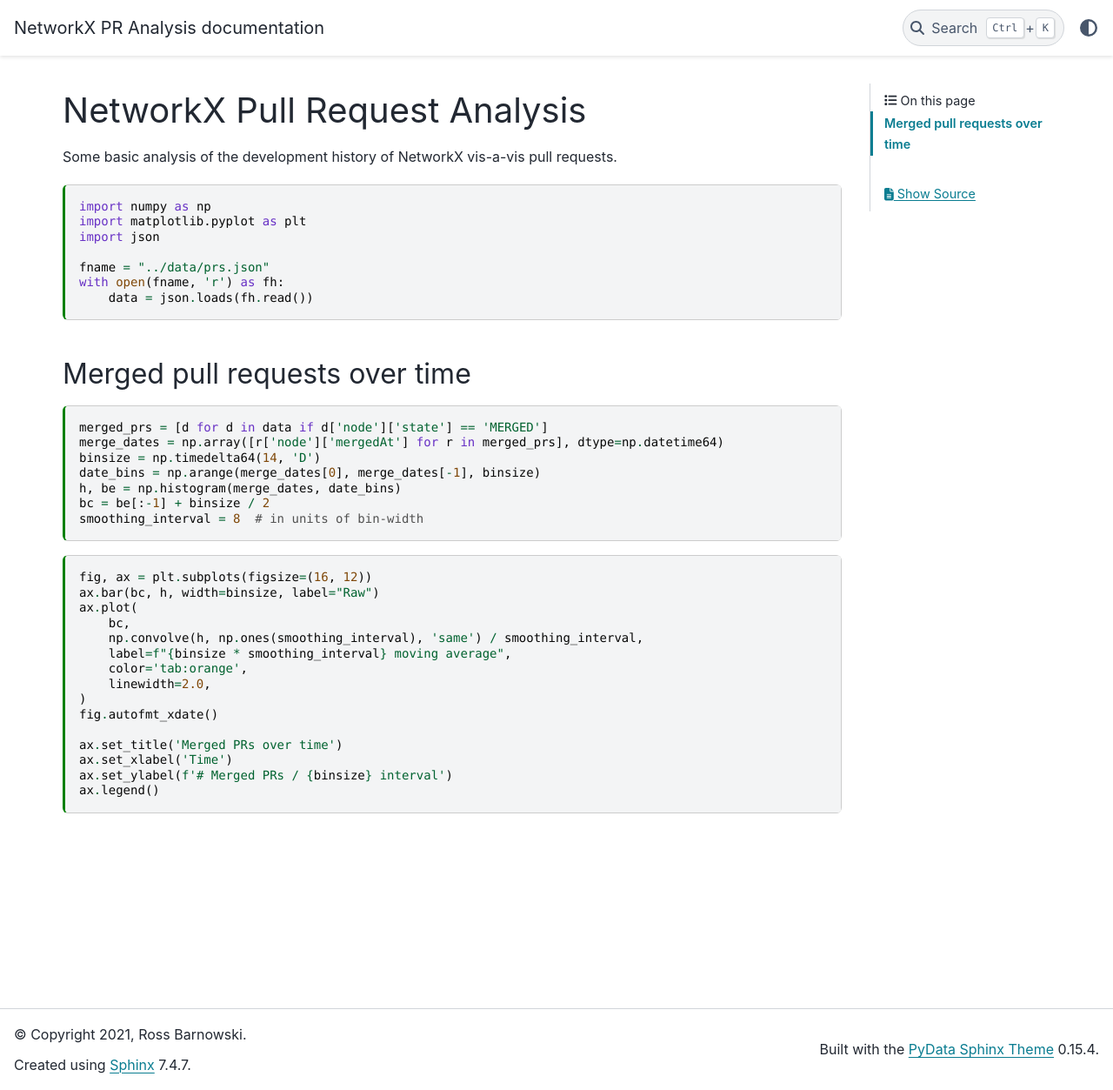
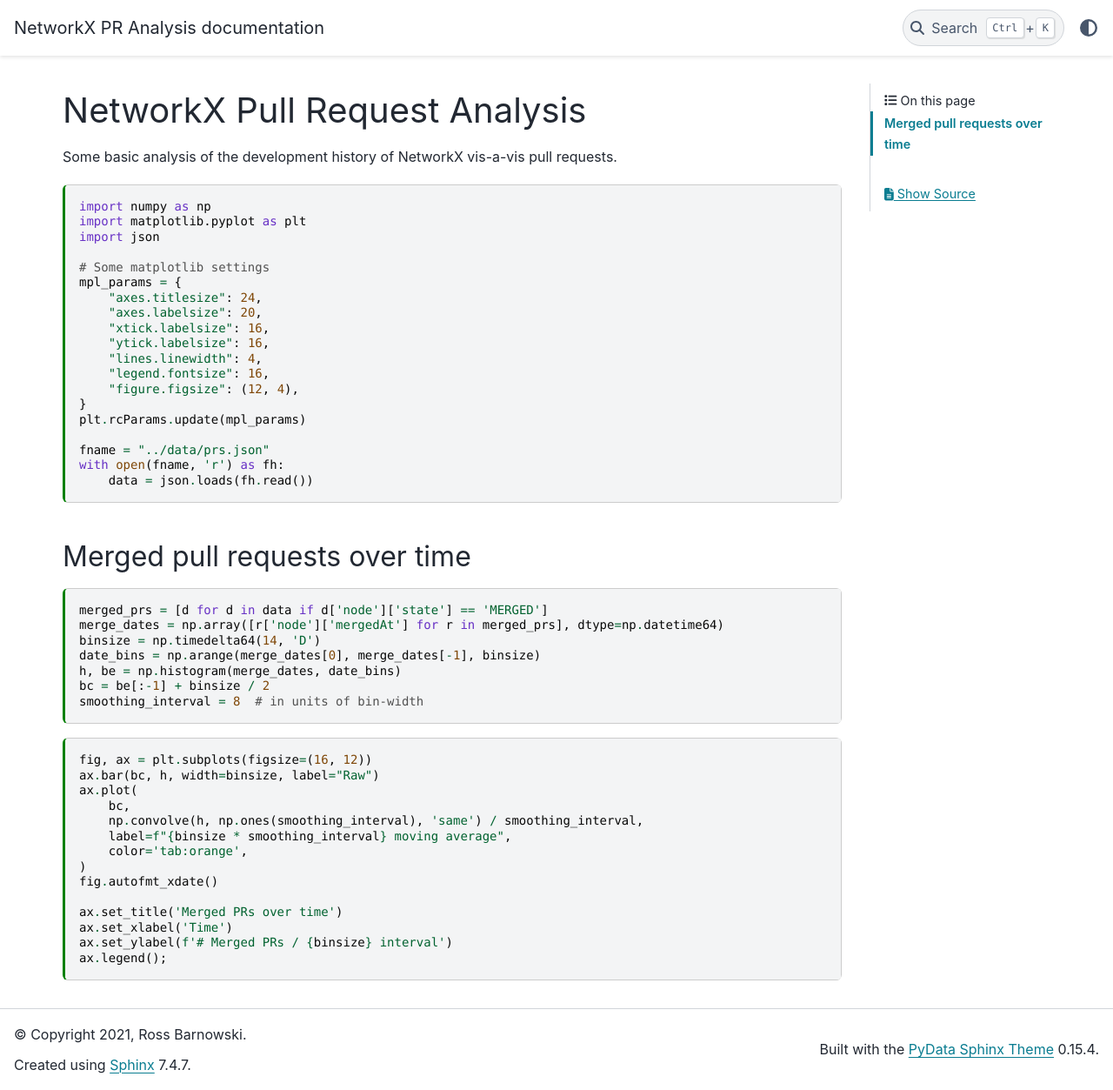
Before and after one commit to rossbar/nx-pr-analysis-scipy-2021, a Sphinx documentation site: the page built from doc/index.md, in a window 1280 px wide and 1253 px high. Shown: the whole window at 87% size. Built offline with Sphinx 7.4.7 and the PyData theme 0.15.4, drawn with Linux system fonts in a browser that asks for light colours.

Commit message:
Add custom mpl formatting for web page.

````diff
--- a/doc/index.md
+++ b/doc/index.md
@@ -32,6 +32,18 @@
 import matplotlib.pyplot as plt
 import json
 
+# Some matplotlib settings
+mpl_params = {
+    "axes.titlesize": 24,
+    "axes.labelsize": 20,
+    "xtick.labelsize": 16,
+    "ytick.labelsize": 16,
+    "lines.linewidth": 4,
+    "legend.fontsize": 16,
+    "figure.figsize": (12, 4),
+}
+plt.rcParams.update(mpl_params)
+
 fname = "../data/prs.json"
 with open(fname, 'r') as fh:
     data = json.loads(fh.read())
@@ -57,12 +69,11 @@
     np.convolve(h, np.ones(smoothing_interval), 'same') / smoothing_interval,
     label=f"{binsize * smoothing_interval} moving average",
     color='tab:orange',
-    linewidth=2.0,
 )
 fig.autofmt_xdate()
 
 ax.set_title('Merged PRs over time')
 ax.set_xlabel('Time')
 ax.set_ylabel(f'# Merged PRs / {binsize} interval')
-ax.legend()
+ax.legend();
 ```
````
